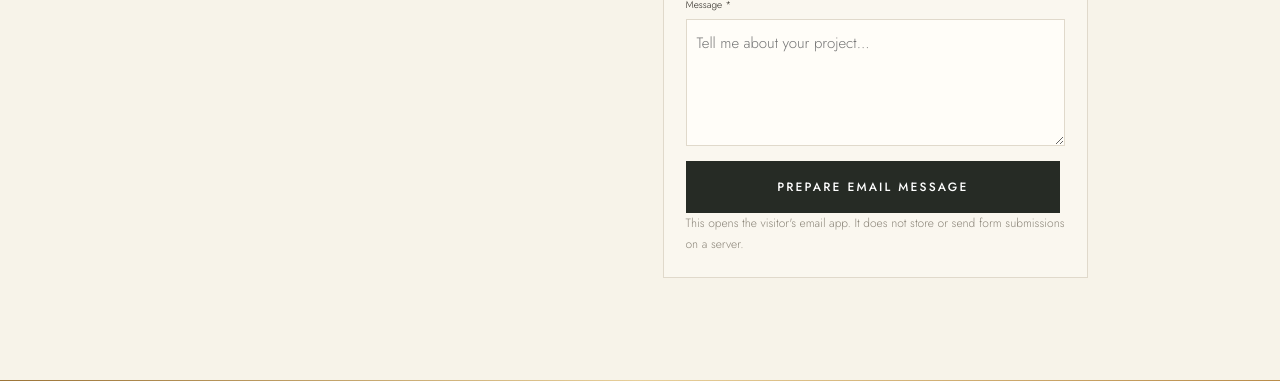
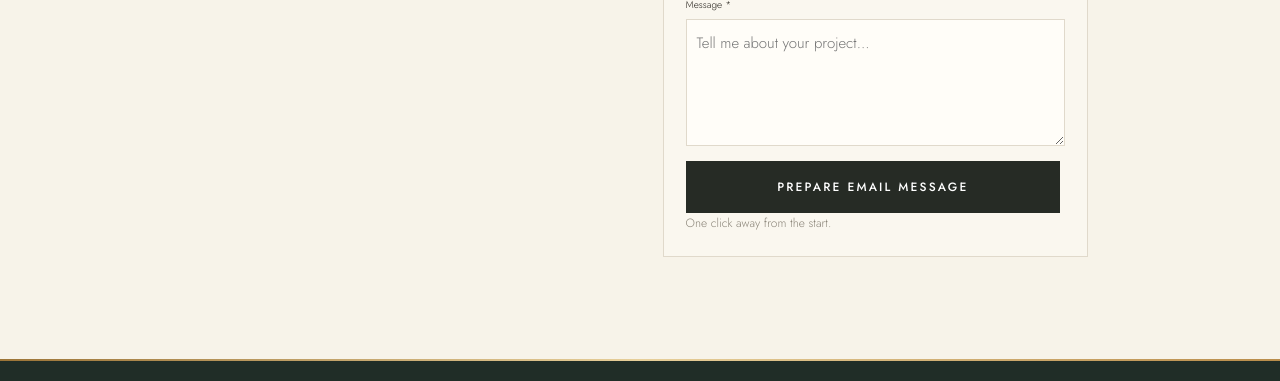
Before and after one commit to afzalahamedjinnah/Afzal-s-Portfolio, a plain HTML site: page contact.html in a window 1280 px wide. Shown: the part 872-1253 px from the top of the page. Drawn offline with nearby package versions, Linux system fonts and the light colour scheme.

Commit message:
Change note text in contact form
Updated the note text in the contact form.

```diff
--- a/contact.html
+++ b/contact.html
@@ -95,7 +95,7 @@
 <textarea id="message" name="message" rows="4" required placeholder="Tell me about your project..."></textarea>
 
 <button class="btn dark" type="submit">Prepare Email Message</button>
-<small class="note">This opens the visitor's email app. It does not store or send form submissions on a server.</small>
+<small class="note">One click away from the start.</small>
 </form>
 
 </section>
```
